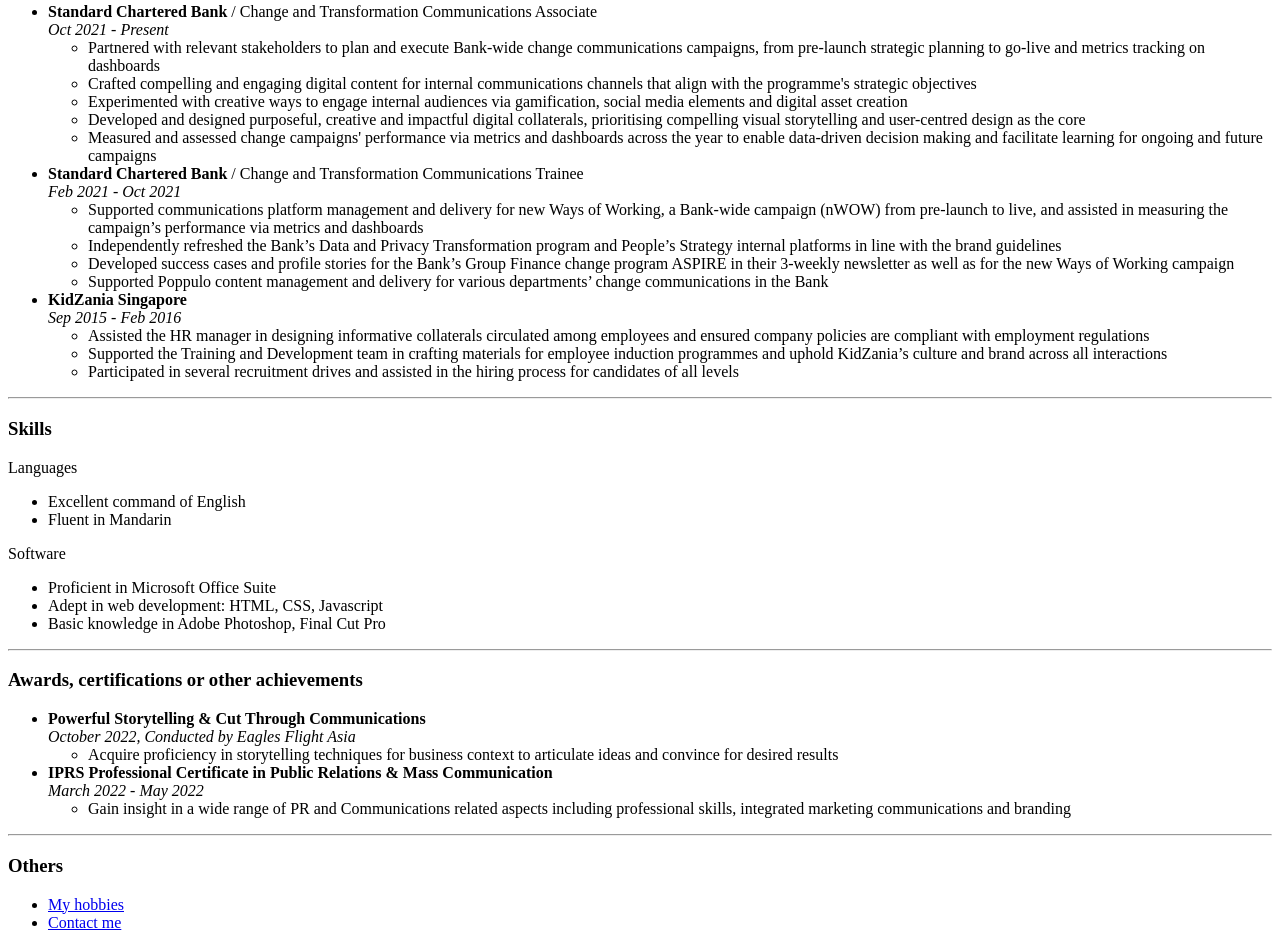
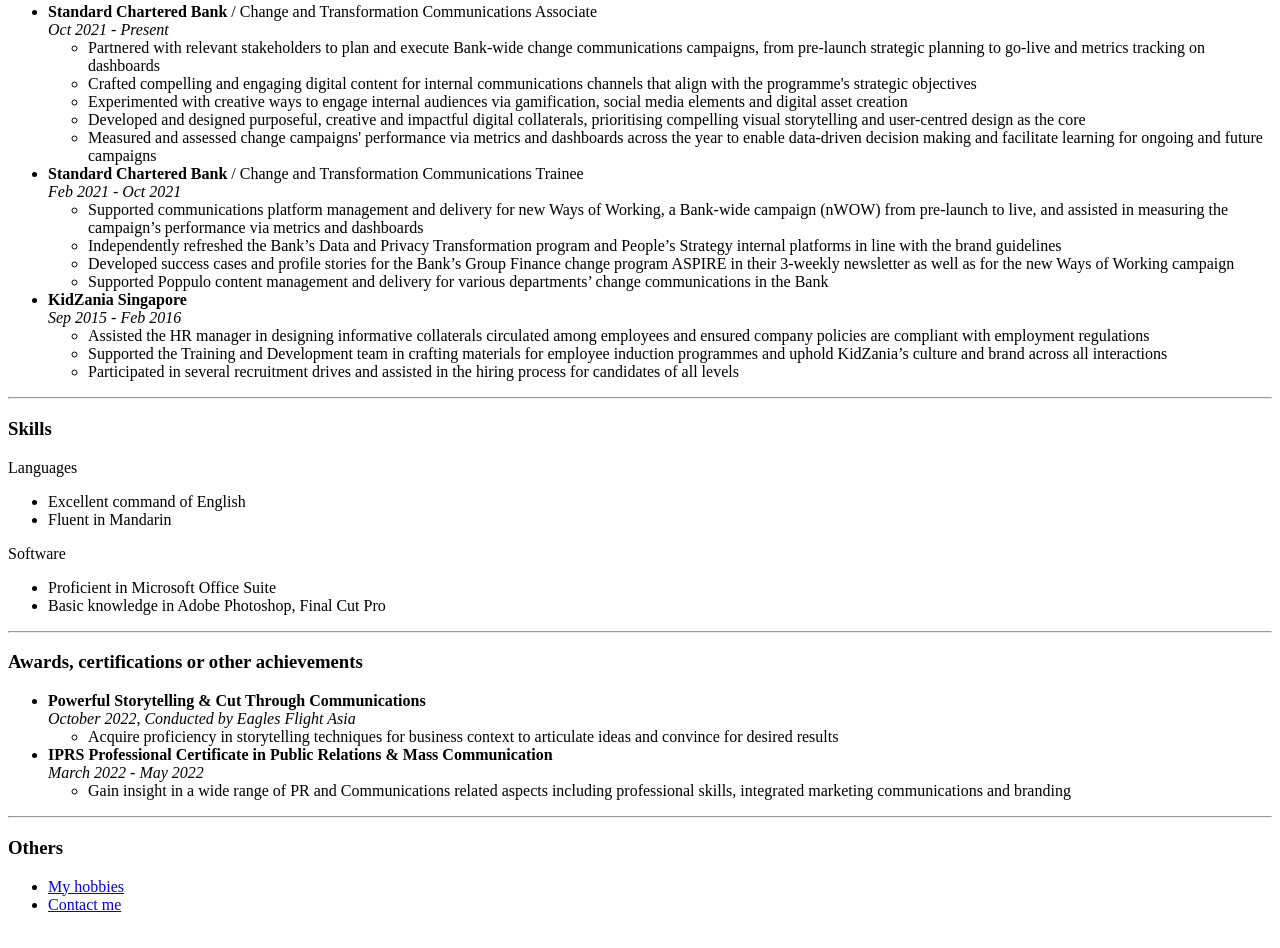
Before and after one commit to nicczz/my-resume, a plain HTML site: page index.html in a window 1280 px wide. Shown: the part 767-1715 px from the top of the page. Drawn offline with Linux system fonts and the light colour scheme.

Commit message:
Update index.html

```diff
--- a/index.html
+++ b/index.html
@@ -91,7 +91,6 @@
         <p>Software</p>
             <ul>
             <li>Proficient in Microsoft Office Suite</li>
-            <li>Adept in web development: HTML, CSS, Javascript</li>
             <li>Basic knowledge in Adobe Photoshop, Final Cut Pro</li>
             </ul>
 <hr/>
```
